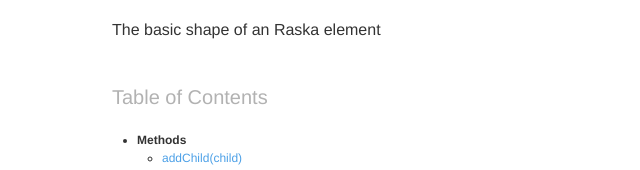
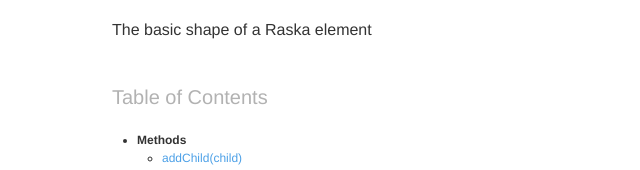
Before and after one commit to felipegtx/Raska, a plain HTML site: page docs/classes/_basicElement.html in a window 1280 px wide. Shown: the part 218-388 px from the top of the page, 268-908 px from the left. Drawn offline with Linux system fonts and the light colour scheme.

Commit message:
Guess what?
wording.

```diff
--- a/docs/classes/_basicElement.html
+++ b/docs/classes/_basicElement.html
@@ -93,7 +93,7 @@
 
 
                         <div class="yuidoc-class-description">
-                        <p>The basic shape of an Raska element</p>
+                        <p>The basic shape of a Raska element</p>
 
                         </div>
 
```
